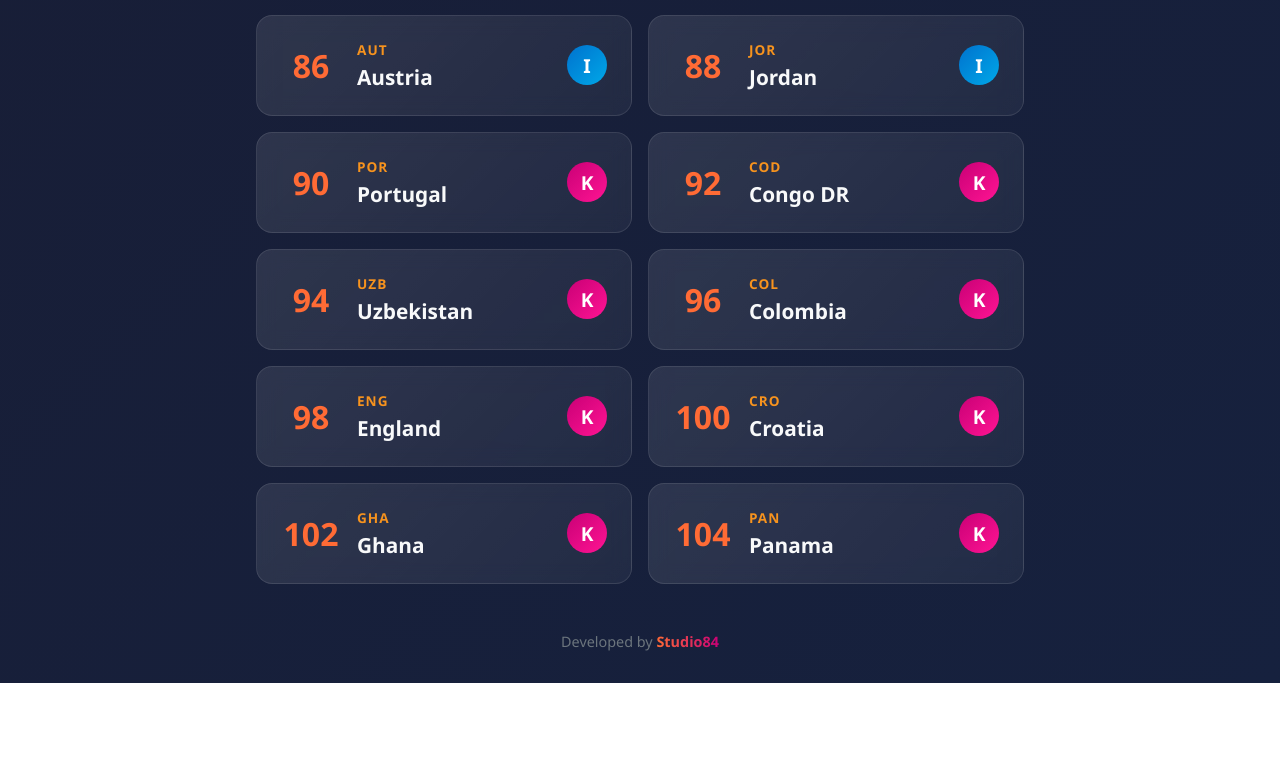
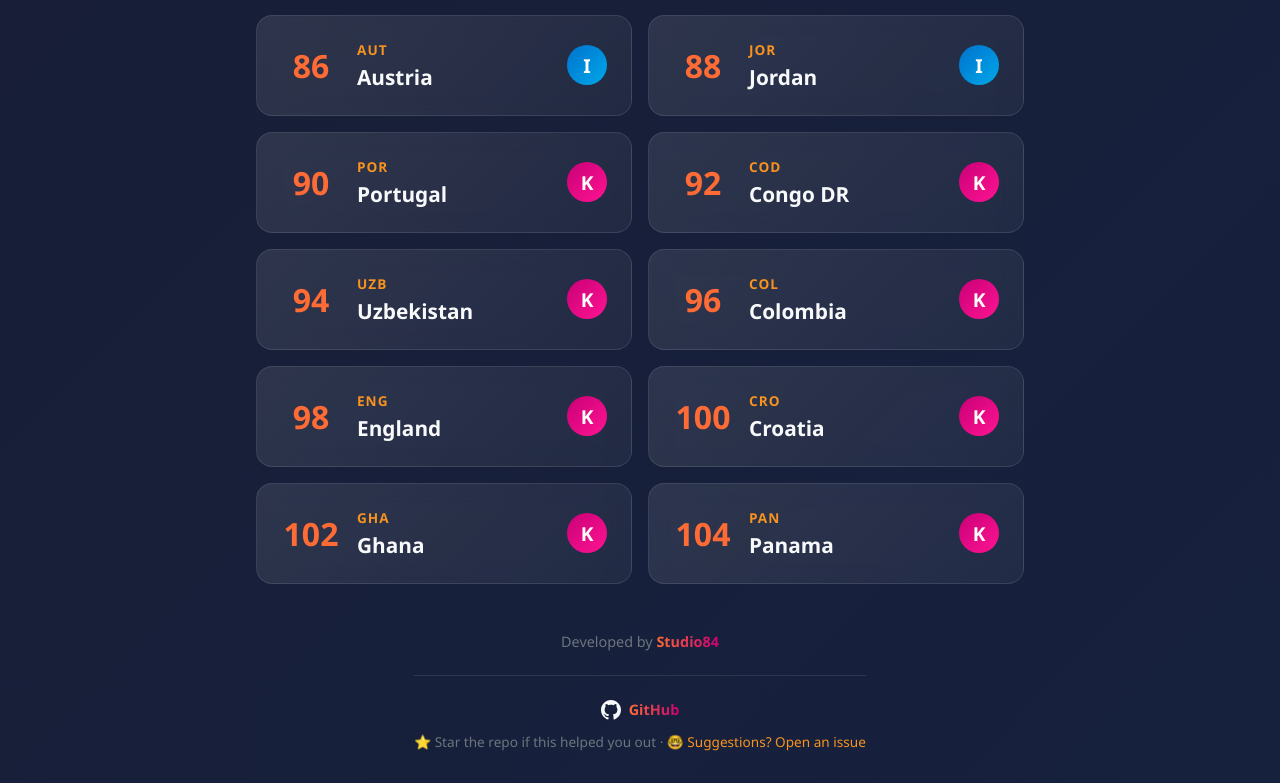
Before and after one commit to robertoandres24/worldcup-album-index, a React (Vite) app: page / in a window 1280 px wide. Shown: the part 2620-3403 px from the top of the page. Before the commit the page ends 3303 px from the top, so only its background shows below. Built offline with nearby package versions, Linux system fonts and the light colour scheme.

Commit message:
add GitHub links and call-to-action in footer

```diff
--- a/src/App.jsx
+++ b/src/App.jsx
@@ -142,6 +142,30 @@ function App() {
         <p>
           {t('footer')} <span>Studio84</span>
         </p>
+        <div className="github-section">
+          <a
+            href="https://github.com/robertoandres24/worldcup-album-index"
+            target="_blank"
+            rel="noopener noreferrer"
+            className="github-link"
+          >
+            <svg className="github-icon" viewBox="0 0 24 24" fill="currentColor">
+              <path d="M12 0c-6.626 0-12 5.373-12 12 0 5.302 3.438 9.8 8.207 11.387.599.111.793-.261.793-.577v-2.234c-3.338.726-4.033-1.416-4.033-1.416-.546-1.387-1.333-1.756-1.333-1.756-1.089-.745.083-.729.083-.729 1.205.084 1.839 1.237 1.839 1.237 1.07 1.834 2.807 1.304 3.492.997.107-.775.418-1.305.762-1.604-2.665-.305-5.467-1.334-5.467-5.931 0-1.311.469-2.381 1.236-3.221-.124-.303-.535-1.524.117-3.176 0 0 1.008-.322 3.301 1.23.957-.266 1.983-.399 3.003-.404 1.02.005 2.047.138 3.006.404 2.291-1.552 3.297-1.23 3.297-1.23.653 1.653.242 2.874.118 3.176.77.84 1.235 1.911 1.235 3.221 0 4.609-2.807 5.624-5.479 5.921.43.372.823 1.102.823 2.222v3.293c0 .319.192.694.801.576 4.765-1.589 8.199-6.086 8.199-11.386 0-6.627-5.373-12-12-12z"/>
+            </svg>
+            <span>GitHub</span>
+          </a>
+          <p className="github-message">
+            ⭐ {t('starMessage')} · {' '}
+            <a
+              href="https://github.com/robertoandres24/worldcup-album-index/issues"
+              target="_blank"
+              rel="noopener noreferrer"
+              className="issues-link"
+            >
+              🤓 {t('suggestImprovement')}
+            </a>
+          </p>
+        </div>
       </footer>
     </div>
   )
--- a/src/i18n/en.json
+++ b/src/i18n/en.json
@@ -10,5 +10,7 @@
   "sureNotPasted": "Are you sure you haven't pasted it already?",
   "footer": "Developed by",
   "switchToEnglish": "EN",
-  "switchToSpanish": "ES"
+  "switchToSpanish": "ES",
+  "starMessage": "Star the repo if this helped you out",
+  "suggestImprovement": "Suggestions? Open an issue"
 }
--- a/src/i18n/es.json
+++ b/src/i18n/es.json
@@ -2,7 +2,7 @@
   "title": "Indice del álbum de la Copa Mundial 2026",
   "description": "Introduce el código del país (ej: URU, MEX, BRA) y descubre en qué página del álbum va pegado.",
   "goodbyeIndex": "¡Adiós a revisar la página de índex como en los 90s!",
-  "lessBrowsing": "Menos hojeadas 📖 = Más años de vida para tu álbum 😉",
+  "lessBrowsing": "Menos hojeadas = Más años de vida para tu álbum ",
   "searchPlaceholder": "Busca por código (MEX), país o página...",
   "resultsCount": "resultado",
   "resultsCountPlural": "resultados",
@@ -10,5 +10,7 @@
   "sureNotPasted": "¿Seguro que no la pegaste ya?",
   "footer": "Desarrollado por",
   "switchToEnglish": "EN",
-  "switchToSpanish": "ES"
+  "switchToSpanish": "ES",
+  "starMessage": "Dale una estrella al repo si te sirvió",
+  "suggestImprovement": "¿Sugerencias? Abre un issue"
 }
--- a/src/index.css
+++ b/src/index.css
@@ -233,6 +233,48 @@ footer span {
   font-weight: 600;
 }
 
+.github-section {
+  margin-top: 1.5rem;
+  padding-top: 1.5rem;
+  border-top: 1px solid rgba(255, 255, 255, 0.1);
+}
+
+.github-link {
+  display: inline-flex;
+  align-items: center;
+  gap: 0.5rem;
+  color: var(--light);
+  text-decoration: none;
+  font-weight: 600;
+  transition: color 0.3s ease;
+}
+
+.github-link:hover {
+  color: var(--primary);
+}
+
+.github-icon {
+  width: 20px;
+  height: 20px;
+  fill: currentColor;
+}
+
+.github-message {
+  margin-top: 0.5rem;
+  font-size: 0.85rem;
+}
+
+.issues-link {
+  color: var(--secondary);
+  text-decoration: none;
+  transition: color 0.3s ease;
+}
+
+.issues-link:hover {
+  color: var(--primary);
+  text-decoration: underline;
+}
+
 @media (max-width: 600px) {
   header h1 {
     font-size: 1.8rem;
```
